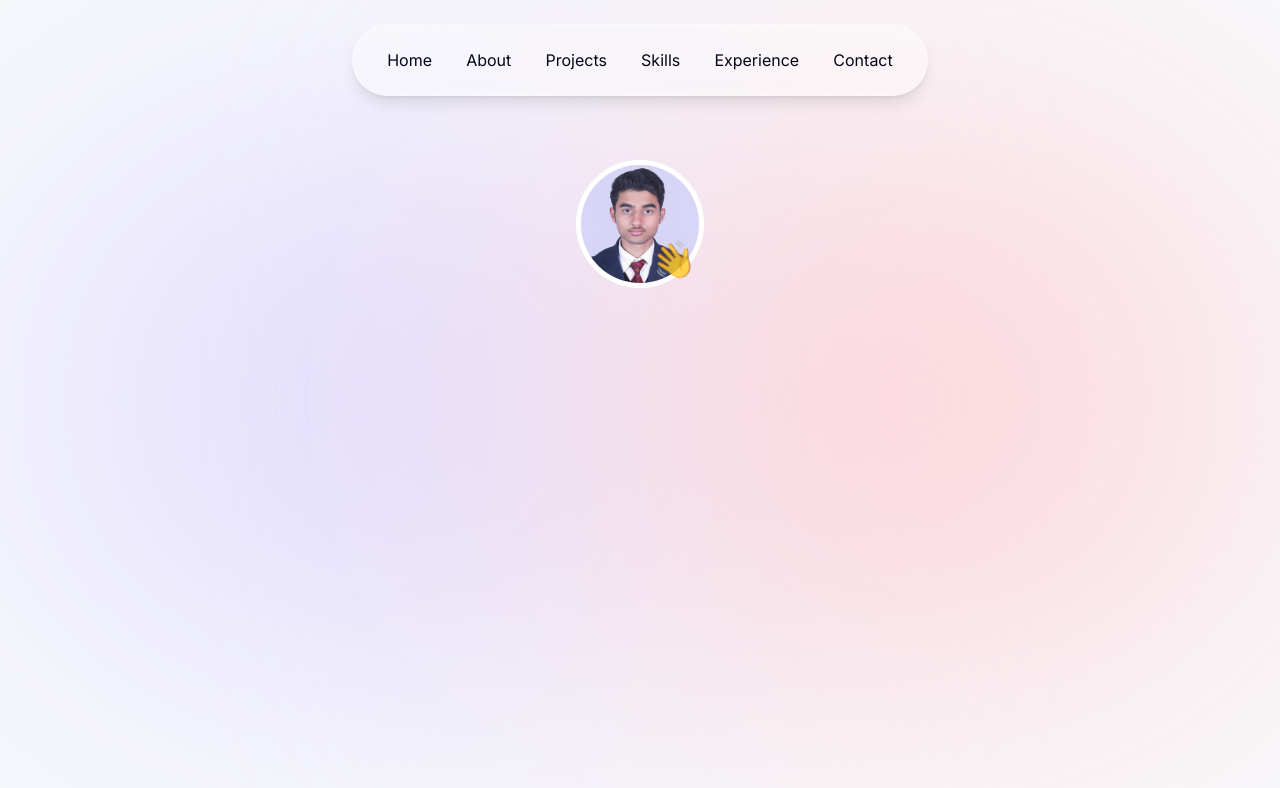
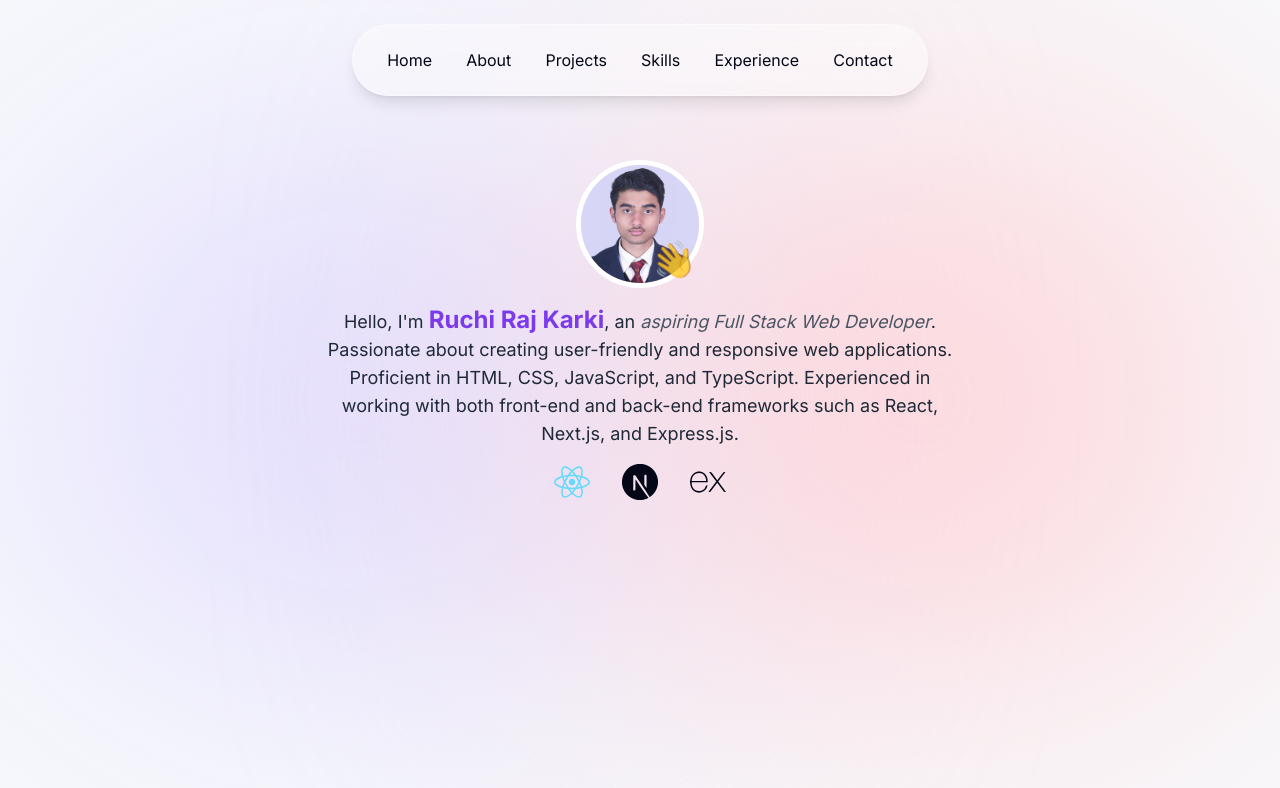
Before and after one commit to subashkarki68/ruchi-raj-next-portfolio, a Next.js app: page / in a window 1280 px wide. Shown: the top 788 px of the page. Built offline with nearby package versions, Linux system fonts and the light colour scheme.

Commit message:
Add: Intro Section and Icons

```diff
--- a/app/page.tsx
+++ b/app/page.tsx
@@ -2,7 +2,7 @@ import Intro from "@/components/intro";
 
 export default function Home() {
   return (
-    <main>
+    <main className="flex items-center justify-center flex-col">
       <Intro />
     </main>
   );
--- a/components/intro.tsx
+++ b/components/intro.tsx
@@ -2,6 +2,9 @@
 import Image from "next/image";
 import { motion } from "framer-motion";
 import portrait from "@/public/images/subashpp.jpg";
+import { introDescData } from "@/lib/data";
+import { FaReact } from "react-icons/fa";
+import { SiNextdotjs, SiExpress } from "react-icons/si";
 
 export default function Intro() {
   const waveMotion = {
@@ -12,8 +15,7 @@ export default function Intro() {
     },
   };
   return (
-    <section>
-      <div className="flex items-center justify-center">
+    <section className="flex items-center justify-center flex-col">
       <div className="relative">
         <motion.div
           initial={{ scale: 0, opacity: 0 }}
@@ -47,7 +49,30 @@ export default function Intro() {
           👋
         </motion.span>
       </div>
+      {/* Intro and Description */}
+      <motion.div
+        className="w-[80%]  text-center my-4 sm:w-1/2"
+        initial={{ opacity: 0, y: 100 }}
+        animate={{ opacity: 1, y: 0 }}
+      >
+        <p className="text-lg text-gray-800">
+          {introDescData.greeting} I'm{" "}
+          <strong className="text-2xl font-bold text-violet-600">
+            {introDescData.introduction.name}
+          </strong>
+          , an{" "}
+          <em className="text-lg text-gray-600">
+            {introDescData.introduction.role}
+          </em>
+          . {introDescData.description}
+        </p>
+        {/* Technologies Icon */}
+        <div className="flex items-center justify-center gap-8 my-4 text-4xl ">
+          <FaReact className="text-[#61dafb]" />
+          <SiNextdotjs />
+          <SiExpress />
         </div>
+      </motion.div>
     </section>
   );
 }
--- a/lib/data.ts
+++ b/lib/data.ts
@@ -32,6 +32,15 @@ export const links = [
     hash: "#contact",
   },
 ] as const;
+export const introDescData = {
+  greeting: "Hello,",
+  introduction: {
+    role: "aspiring Full Stack Web Developer",
+    name: "Ruchi Raj Karki",
+  },
+  description:
+    "Passionate about creating user-friendly and responsive web applications. Proficient in HTML, CSS, JavaScript, and TypeScript. Experienced in working with both front-end and back-end frameworks such as React, Next.js, and Express.js.",
+};
 
 export const experiencesData = [
   {
```
Also changed, not shown: components/cta.tsx (added). Lines whose indentation alone changed are shown as unchanged.
